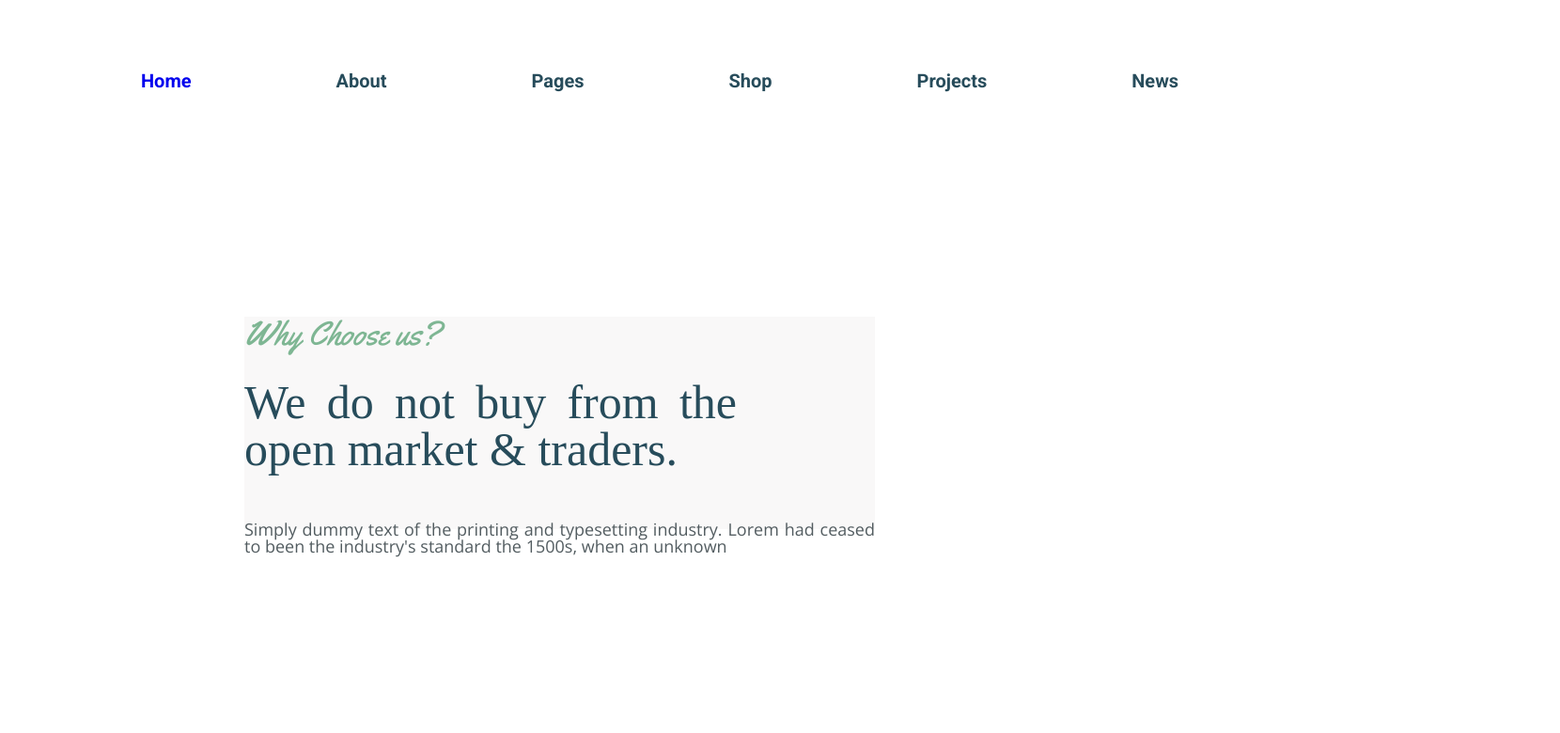
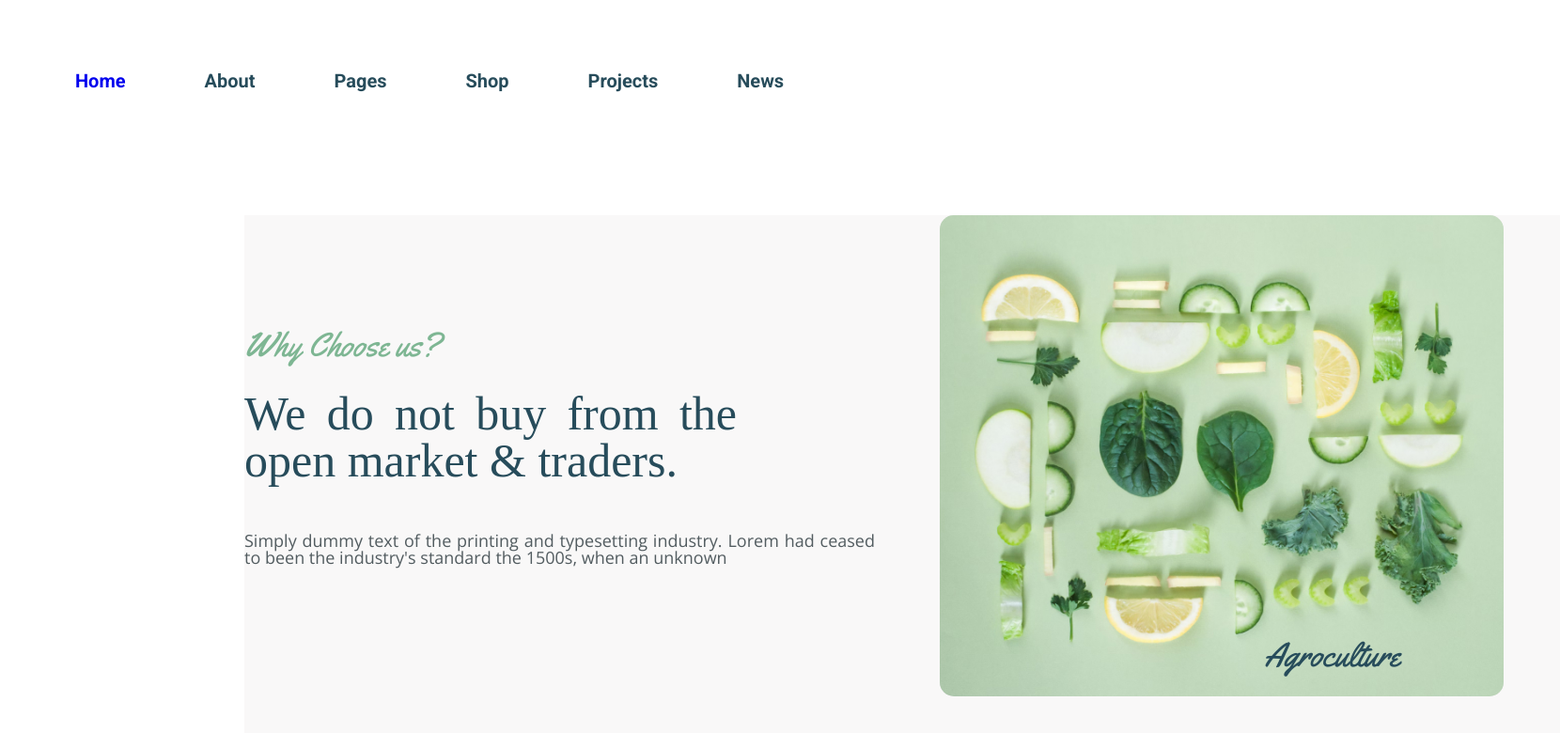
Before and after one commit to mariamnebb/Mariam-Nebieridze-cs-5, a plain HTML site: page index.html in a window 1280 px wide. Shown: the part 62-842 px from the top of the page at 94% size, 1660 px wide, since content can reach past the window. Before the commit the page ends 800 px from the top, so only its background shows below. Drawn offline with Linux system fonts and the light colour scheme.

Commit message:
add position absolute,relative and first secition

```diff
--- a/css/style.css
+++ b/css/style.css
@@ -8,6 +8,7 @@ margin-top: 53px;
     color: #274C5B;
     vertical-align:middle;
     display: inline-block;
+    margin-right: 150px;
     font-family: 'Roboto', sans-serif;
 }
 .navigation{
@@ -18,7 +19,7 @@ margin-top: 53px;
 .liclass{
     display: inline-block;
    padding-top: 79px;
-    margin-left: 150px;
+    margin-left: 80px;
     color:  #274C5B;
     font-size: 20px;
     font-family: 'Roboto', sans-serif;
@@ -27,16 +28,17 @@ margin-top: 53px;
 .div1{
     display: inline-block;
     margin-left: 260px;
-    margin-top: 241px;
+    margin-top: 133px;
     background-color: #F9F8F8;
-
-
-    ;
+    width: 1400px;
+    height: 579px;
+    position: relative;
 }
 .h2{
     font-family: 'Yellowtail';
     font-size: 36px;
     color: #7EB693;
+    margin-top: 120px
 
     ;
 }
@@ -47,6 +49,8 @@ margin-top: 53px;
     padding-top: 30px;
     font-size: 50px;
     color: #274C5B;
+
+
 }
 .p2{
     width: 671px;
@@ -56,6 +60,21 @@ margin-top: 53px;
     padding-top: 51px;
     text-align: justify;
     font-family: 'Open Sans';
-
+}
+.image1{
+    position: absolute;
+    right: 60px;
+    top: 0%;
+    background-color:#EBEBEB;
+    border-radius: 15px;
+    width: 600px;
 
 }
+.p3{
+    position: absolute;
+    right: 170px;
+    top: 450px;
+    font-size: 36px;
+    font-family: 'Yellowtail';
+    color: #274C5B;
+}
--- a/index.html
+++ b/index.html
@@ -33,6 +33,11 @@
         <h2 class="h2">Why Choose us?</h2>
         <p class="paragraph">We do not buy from the open market & traders.</p>
         <p class="p2">Simply dummy text of the printing and typesetting industry. Lorem had ceased to been the industry's standard  the 1500s, when an unknown</p>
+        <div class="div2">
+        <img class="image1" src="images/Photo.jpg" alt="agroculture">
+        <p class="p3">Agroculture</p>
+          </div>
+
 
       </div>
     </SEction>
```
